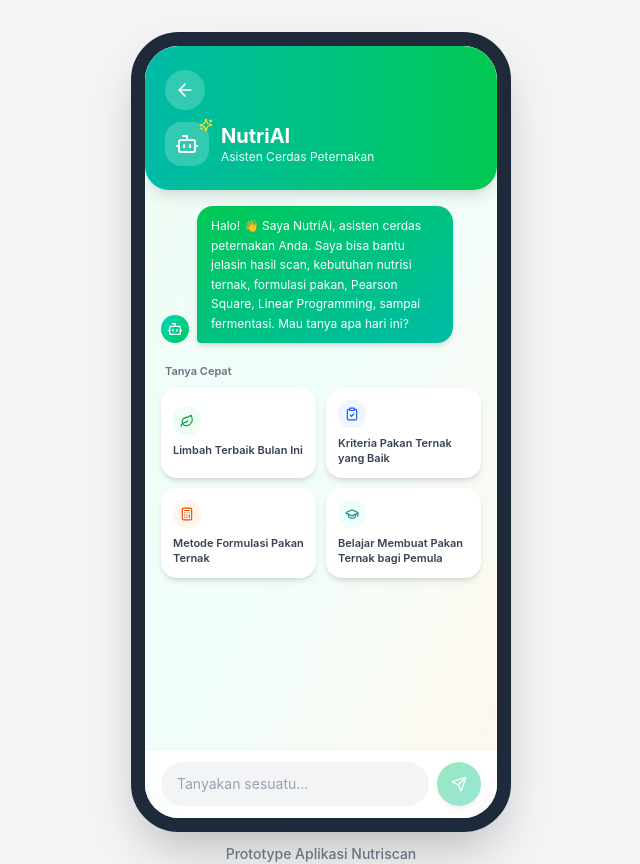
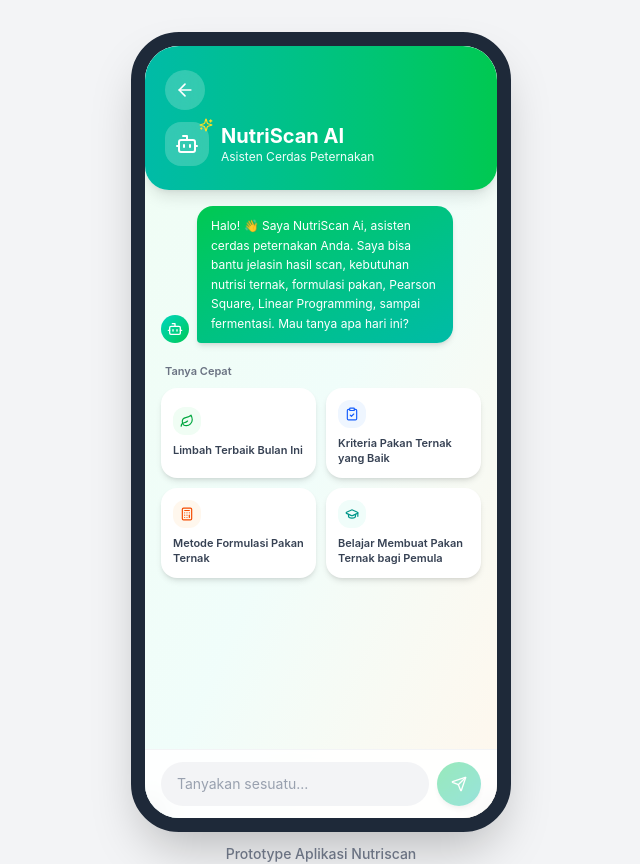
Before and after one commit to faruk-droid/nutriscan, a React (Vite) app: page /recommendations in a window 1280 px wide. Shown: the whole page, without its empty margins (319-959 px from the left). Built offline with nearby package versions, Linux system fonts and the light colour scheme.

Commit message:
Rename AI assistant from NutriAI to NutriScan AI

```diff
--- a/src/app/pages/Recommendations.tsx
+++ b/src/app/pages/Recommendations.tsx
@@ -23,7 +23,7 @@ const INITIAL_MESSAGES: ChatMessage[] = [
     id: 1,
     role: 'ai',
     text:
-      'Halo! 👋 Saya NutriAI, asisten cerdas peternakan Anda. Saya bisa bantu jelasin hasil scan, kebutuhan nutrisi ternak, formulasi pakan, Pearson Square, Linear Programming, sampai fermentasi. Mau tanya apa hari ini?',
+      'Halo! 👋 Saya NutriScan Ai, asisten cerdas peternakan Anda. Saya bisa bantu jelasin hasil scan, kebutuhan nutrisi ternak, formulasi pakan, Pearson Square, Linear Programming, sampai fermentasi. Mau tanya apa hari ini?',
   },
 ];
 
@@ -167,7 +167,7 @@ export default function Recommendations() {
             <Sparkles className="w-3.5 h-3.5 absolute -top-1 -right-1 text-yellow-300" />
           </div>
           <div>
-            <h1 className="text-xl font-bold leading-tight">NutriAI</h1>
+            <h1 className="text-xl font-bold leading-tight">NutriScan AI</h1>
             <p className="text-teal-50 text-xs">Asisten Cerdas Peternakan</p>
           </div>
         </div>
```
